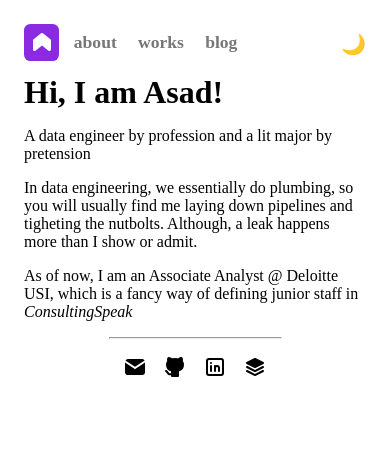
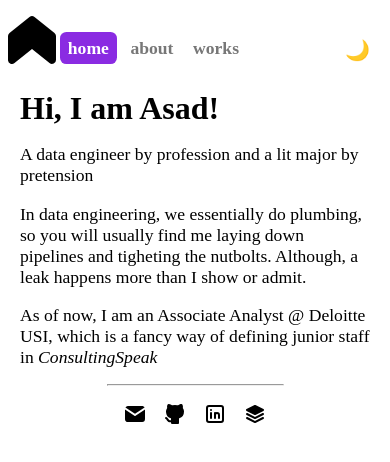
Before and after one commit to asdhamidi/asdhamidi.github.io, a React (Create React App) app: page / in a window 390 px wide. Shown: the top 462 px of the page. Built offline with nearby package versions, Linux system fonts and the light colour scheme; no server answers; a web font is replaced by a local one.

Commit message:
Removing blogs

```diff
--- a/src/App.css
+++ b/src/App.css
@@ -66,6 +66,14 @@ li {
     margin: 0.25rem;
     user-select: none;
     width: 100%;
+}
+
+li:first-child {
+    display: flex;
+    align-items: center;
+    justify-content: center;
+    transform: scale(2);
+    margin-bottom: 1rem;
 }
 
 li button {
@@ -146,10 +154,6 @@ ul {
     rotate: 360deg;
 }
 
-.title.active {
-    background-color: transparent;
-}
-
 .active {
     background-color: var(--highlight);
     color: var(--text-color-highlight);
@@ -223,6 +227,7 @@ footer {
 .content-container {
     max-width: 80ch;
     width: 100%;
+    font-size: 1.1rem;
 }
 
 .content-container p:last-child {
@@ -446,9 +451,9 @@ img {
 @media only screen and (max-width: 600px) {
     #root {
         flex-direction: column;
-        margin: 1.5rem;
+        margin: 1.25rem;
         gap: 0.1rem;
-        margin-top: 0.5rem;
+        margin-top: 1.25rem;
     }
 
     .small-hr {
@@ -466,7 +471,6 @@ img {
         justify-content: center;
         background-color: var(--text-color-highlight);
         top: 0;
-        padding-top: 1rem;
         z-index: 1;
     }
 
@@ -480,6 +484,16 @@ img {
     .nav ul {
         flex-direction: row;
         margin-bottom: 0.25rem;
+    }
+
+    .nav-container svg {
+        transform: scale(2);
+        box-sizing: border-box;
+        margin: .5rem;
+    }
+
+    .nav ul li:first-child{
+        margin-left: -.5rem;
     }
 
     h1 {
@@ -502,7 +516,7 @@ img {
     }
 
     .nav-btn {
-        padding: 0.15rem 0.1rem;
+        padding: 0.05rem 0.05rem;
         border-radius: 0.4rem;
     }
 
--- a/src/App.js
+++ b/src/App.js
@@ -6,15 +6,6 @@ import Content from "./components/content";
 function App() {
   const [content, setContent] = useState(1);
   const [theme, setTheme] = useState("🌙");
-
-  useEffect(() => {
-    const mq = window.matchMedia("(prefers-color-scheme: dark)");
-
-    if (mq.matches) {
-      document.body.classList.toggle("dark");
-      setTheme("🌙");
-    }
-  }, []);
 
   return (
     <>
--- a/src/components/nav.js
+++ b/src/components/nav.js
@@ -46,7 +46,7 @@ const Nav = ({ content, setContent, theme, setTheme }) => {
     <div className="nav-container">
       <nav className="nav">
         <ul>
-          <li className={"title " + home} onClick={() => changePage(1)}>
+          <li>
             <svg
               xmlns="http://www.w3.org/2000/svg"
               width="24"
@@ -59,6 +59,11 @@ const Nav = ({ content, setContent, theme, setTheme }) => {
             </svg>
           </li>
           <li>
+            <button className={"title " + home} onClick={() => changePage(1)}>
+              home
+            </button>
+          </li>
+          <li>
             <button className={about} onClick={() => changePage(2)}>
               about
             </button>
@@ -66,11 +71,6 @@ const Nav = ({ content, setContent, theme, setTheme }) => {
           <li>
             <button className={works} onClick={() => changePage(3)}>
               works
-            </button>
-          </li>
-          <li>
-            <button className={blog} onClick={() => changePage(4)}>
-              blog
             </button>
           </li>
         </ul>
--- a/src/components/works.js
+++ b/src/components/works.js
@@ -8,7 +8,6 @@ const Works = ({}) => {
       <div className="work-container">
         <WorkTab workTitle="EEG Motor Movement Prediction" workDesc="EEG Data Analysis and Classification, offering EDA, data preprocessing, and neural network model building for brainwave data." workLink="https://github.com/asdhamidi/EEG-Motor-Movement"/>
         <WorkTab workTitle="Hisaab" workDesc="A React-based web application for my flatmates to manage and log our joint expenses, along with calculating who owes what. Comes with activity tracking and charts." workLink="https://github.com/asdhamidi/hisaab" />
-        <WorkTab workTitle="Climate Data Analysis" workDesc="An analytical project using machine learning to discover and evaluate temperature trends in climate data." workLink="https://github.com/asdhamidi/global-warming-project" />
       </div>
     </div>
   );
```
